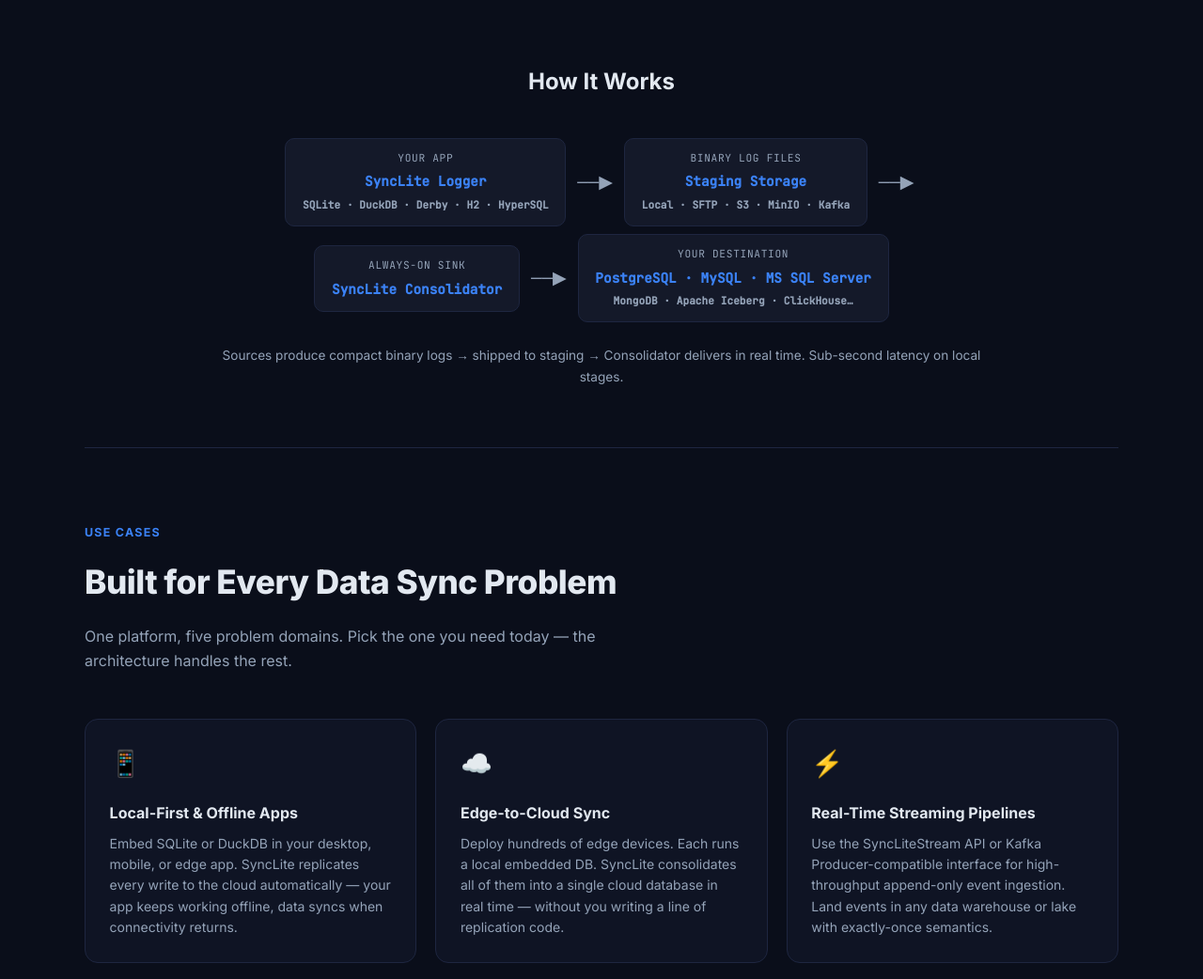
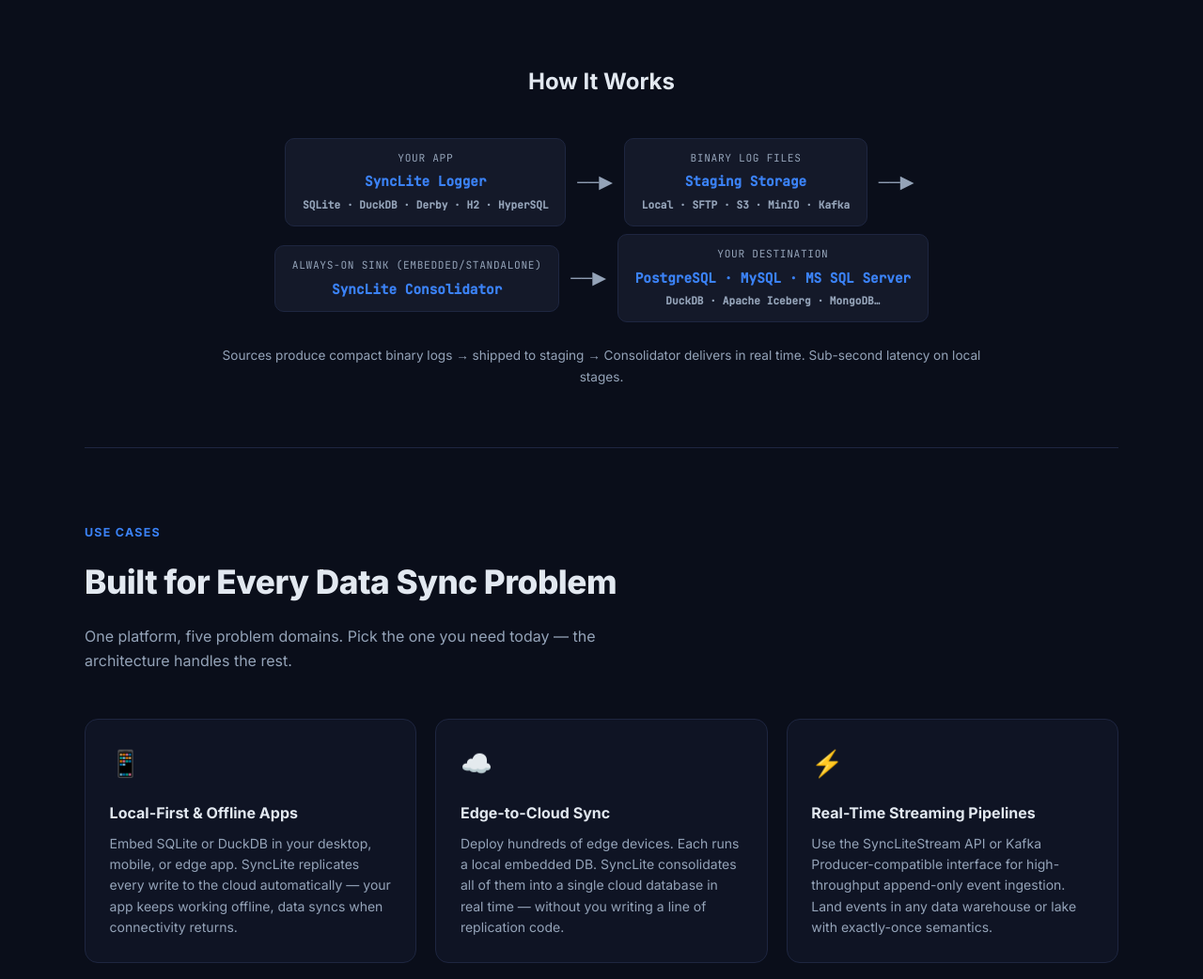
Before and after one commit to syncliteio/SyncLite, a plain HTML site: page docs/index.html in a window 1280 px wide. Shown: the part 1123-2165 px from the top of the page at 94% size. Drawn offline with Linux system fonts and the light colour scheme.

Commit message:
Revise labels in index.html for accuracy
Updated labels and names for clarity in the documentation.

Signed-off-by: SyncLite <150319927+syncliteio@users.noreply.github.com>

```diff
--- a/docs/index.html
+++ b/docs/index.html
@@ -434,13 +434,13 @@
     </div>
     <div class="pipe-arrow">──▶</div>
     <div class="pipe-node">
-      <div class="label">Always-On Sink</div>
+      <div class="label">Always-On Sink (Embedded/Standalone)</div>
       <div class="name">SyncLite Consolidator</div>
     </div>
     <div class="pipe-arrow">──▶</div>
     <div class="pipe-node">
       <div class="label">Your Destination</div>
-      <div class="name">PostgreSQL · MySQL · MS SQL Server<br/><small style="color:var(--muted);font-size:.7rem">MongoDB · Apache Iceberg · ClickHouse…</small></div>
+      <div class="name">PostgreSQL · MySQL · MS SQL Server<br/><small style="color:var(--muted);font-size:.7rem">DuckDB · Apache Iceberg · MongoDB…</small></div>
     </div>
   </div>
   <p style="text-align:center;color:var(--muted);font-size:.85rem;margin-top:1.5rem;">
```
